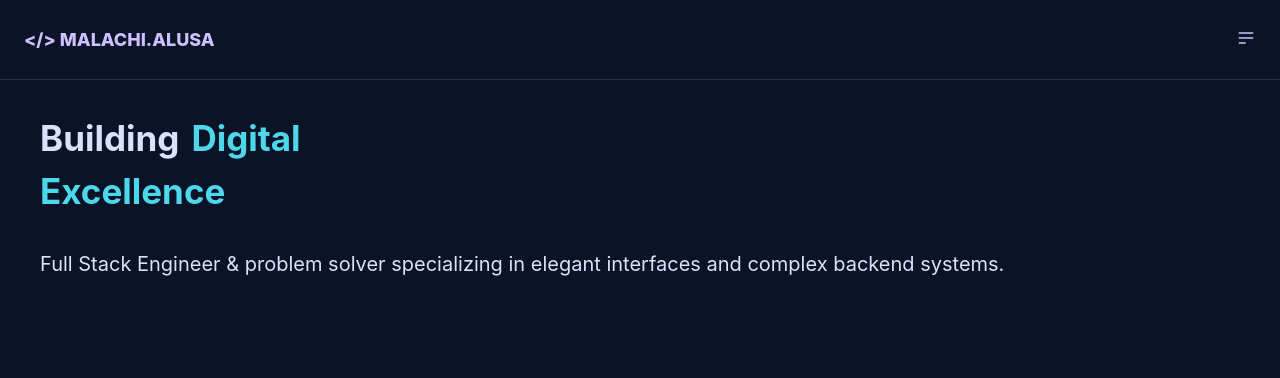
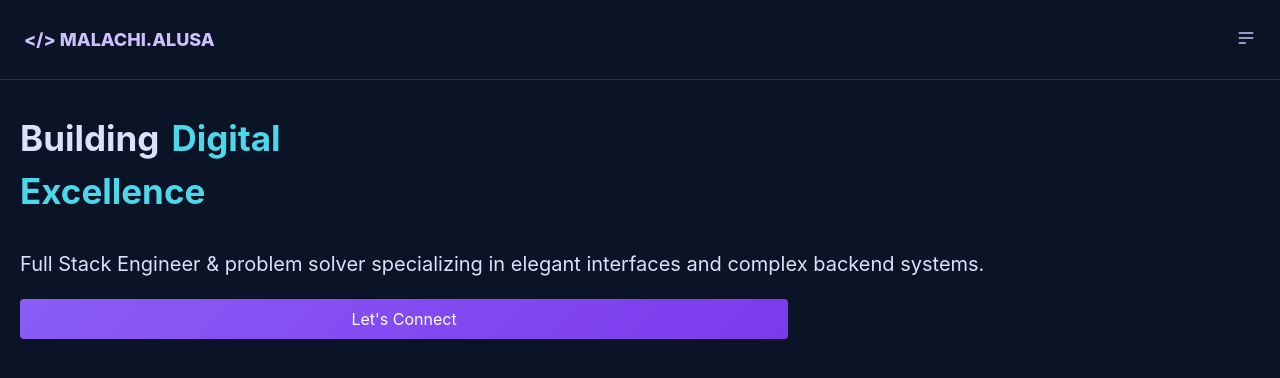
Before and after one commit to tonganknight/malachi.alusa, a Next.js app: page / in a window 1280 px wide. Shown: the top 378 px of the page. Built offline with nearby package versions, Linux system fonts and the light colour scheme.

Commit message:
added button

```diff
--- a/app/components/HomeHeading/HomeHeading.tsx
+++ b/app/components/HomeHeading/HomeHeading.tsx
@@ -2,7 +2,7 @@ import { HomeHeadingEnum } from "../../types/HomeHeadingEnums";
 export const HomeHeading = () => {
   return (
     <div className="flex flex-col items-start justify-center py-8">
-      <div className="flex flex-row pl-10">
+      <div className="flex flex-row pl-5">
         <p className="font-label text-secondary pr-3 text-[35px] font-bold">
           {HomeHeadingEnum.Building}
         </p>
@@ -10,7 +10,7 @@ export const HomeHeading = () => {
           {HomeHeadingEnum.Digital}
         </p>
       </div>
-      <p className=" pl-10 font-label text-[35px] font-bold text-highlight-primary">
+      <p className=" pl-5 font-label text-[35px] font-bold text-highlight-primary">
         {HomeHeadingEnum.Excellence}
       </p>
     </div>
--- a/app/components/HomeSynopsis/HomeSynopsis.tsx
+++ b/app/components/HomeSynopsis/HomeSynopsis.tsx
@@ -2,7 +2,7 @@ import { HomeSynopsisEnum } from "@/app/types/HomeSynopsis";
 
 export const HomeSynopsis = () => {
   return (
-    <div className="pl-10">
+    <div className="flex items start justify-start text-start pl-5 ">
       <p className="font-label text-secondary text-[20px]">
         {HomeSynopsisEnum.Synopsis}
       </p>
--- /dev/null
+++ b/app/components/LetsConnectButton/LetsConnectButton.tsx
@@ -0,0 +1,8 @@
+export const LetsConnectButton = () => {
+  return (
+    // <image className="shadow-[0_0_20px_rgba(139,92,246,0.3)]">
+    <button className="ml-5 mt-5 w-[60%] text-white font-label py-2 px-4 rounded bg-[linear-gradient(135deg,#8b5cf6,#7c3aed)]">
+      Let's Connect
+    </button>
+  );
+};
--- a/app/globals.css
+++ b/app/globals.css
@@ -7,6 +7,7 @@
   --edge-primary: #293144;
   --secondary: #dbe1fc;
   --highlight-primary: #4cd7ea;
+  --button-primary: linear-gradient(135deg, #8b5cf6, #7c3aed);
 }
 
 @theme inline {
@@ -16,6 +17,7 @@
   --color-secondary: var(--secondary);
   --color-edge-primary: var(--edge-primary);
   --color-highlight-primary: var(--highlight-primary);
+  --color-button-primary: var(--button-primary);
   --font-sans: var(--font-geist-sans);
   --font-mono: var(--font-geist-mono);
   --font-headline: var(--font-montserrat);
--- a/app/page.tsx
+++ b/app/page.tsx
@@ -1,5 +1,6 @@
 import { HomeHeading } from "./components/HomeHeading";
 import { HomeSynopsis } from "./components/HomeSynopsis/HomeSynopsis";
+import { LetsConnectButton } from "./components/LetsConnectButton/LetsConnectButton";
 import { NavBar } from "./components/NavBar";
 
 export default function HomePage() {
@@ -8,6 +9,7 @@ export default function HomePage() {
       <NavBar />
       <HomeHeading />
       <HomeSynopsis />
+      <LetsConnectButton />
     </div>
   );
 }
--- a/app/types/HomeSynopsis.ts
+++ b/app/types/HomeSynopsis.ts
@@ -1,3 +1,3 @@
 export enum HomeSynopsisEnum {
-  Synopsis = "      Full Stack Engineer & problem solver specializing in elegant interfaces and complex backend systems.",
+  Synopsis = "Full Stack Engineer & problem solver specializing in elegant interfaces and complex backend systems.",
 }
```
